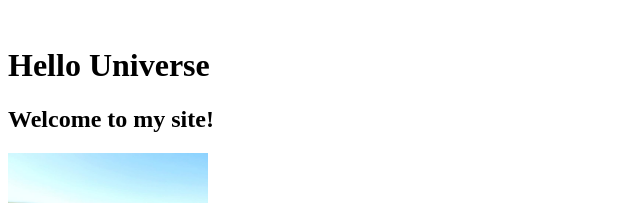
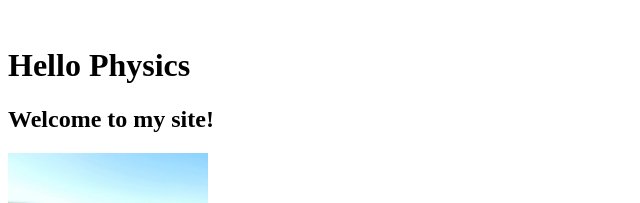
Before and after one commit to eleanon/beginners-week, a plain HTML site: page index.html in a window 1280 px wide. Shown: the top 203 px of the page, 0-640 px from the left. Drawn offline with Linux system fonts and the light colour scheme.

Commit message:
Update index.html
Fuck the universe, physics is better

```diff
--- a/index.html
+++ b/index.html
@@ -5,7 +5,7 @@
       <title>First Site</title>
     </head>
   <body>
-    <h1>Hello Universe</h1>
+    <h1>Hello Physics</h1>
     <h2>Welcome to my site!</h2>
     <img src="duck.jpg" alt="A local image" width="200px">
     <p>I am currently learning to code with <a href="https://www.codefirstgirls.org.uk/">Code First Girls</a>. Going over everything from how the internet works, to creating websites and version control with git. A lot to cover in only eight weeks! Everyone should learn to code, here are some pretty good reasons why...</p>
```
